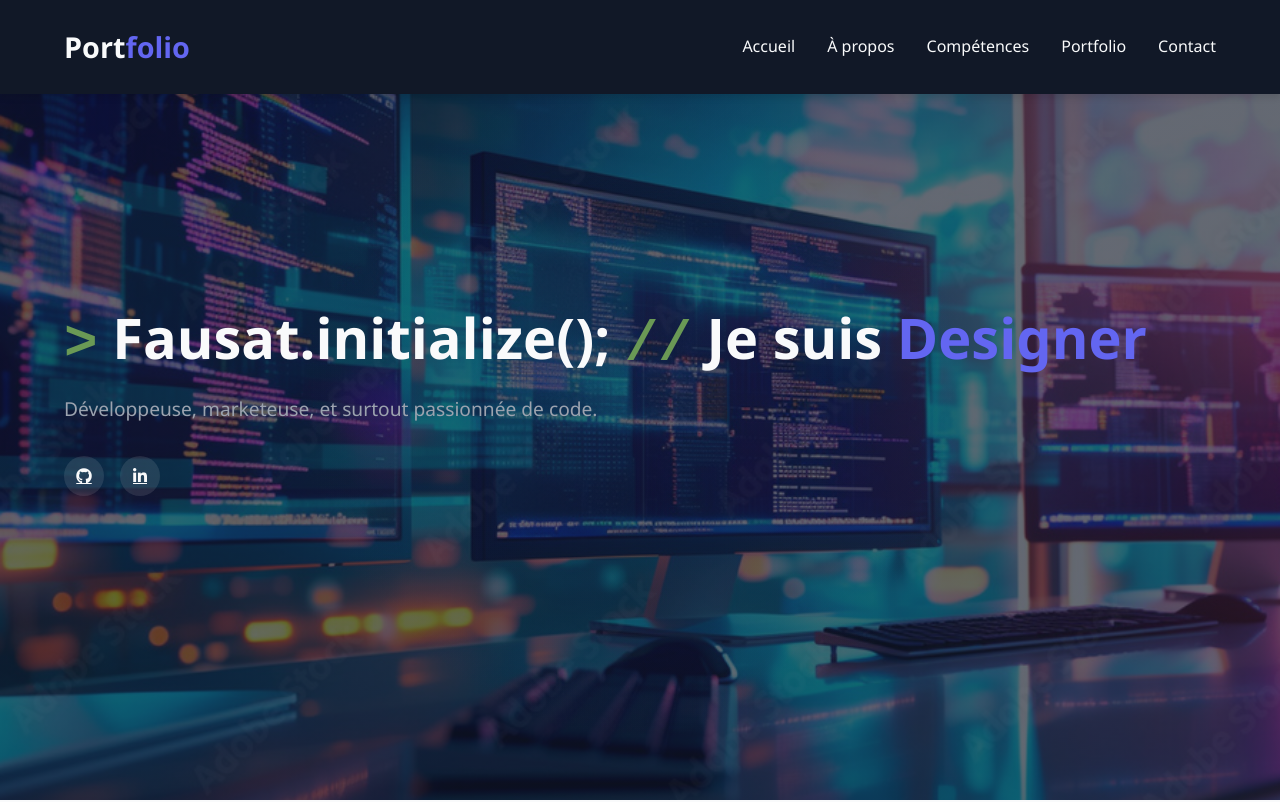
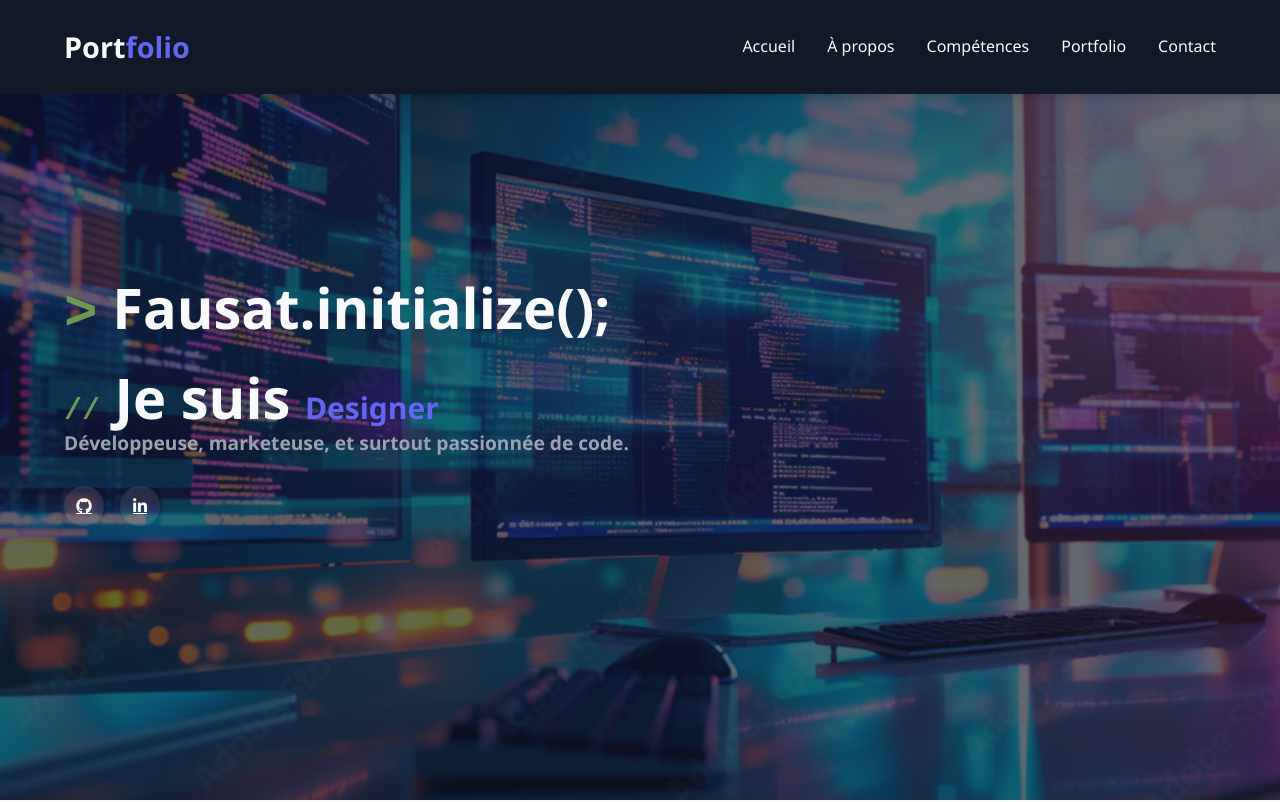
Before and after one commit to fausatu/MON_PORTEFOLIO, a plain HTML site: page index.html in a window 1280 px wide. Shown: the top 802 px of the page. Drawn offline with Linux system fonts and the light colour scheme.

```diff
--- a/index.html
+++ b/index.html
@@ -63,8 +63,8 @@
     <section class="hero" id="home">
         <div class="container">
             <div class="hero-content">
-                <h1><span style="color: #6a9955; font-family: 'Courier New', monospace;">&gt;</span> Fausat.initialize(); <span style="color: #6a9955; font-family: 'Courier New', monospace;">//</span> Je suis <span class="highlight typing" id="typing">Développeuse</span></h1>
-                <p>Développeuse, marketeuse, et surtout passionnée de code.</p>
+                <h1><span style="color: #6a9955; font-family: 'Courier New', monospace;">&gt;</span> Fausat.initialize();</h1><h1> <span style="color: #6a9955; font-family: 'Courier New', monospace; font-size : 30px">//</span> Je suis <span class="highlight typing" id="typing" style="font-size: 30px">Développeuse</span>
+                <p>Développeuse, marketeuse, et surtout passionnée de code.</p></h1>
                 <div class="social-icons">
                     <a href="https://github.com/fausatu" target="_blank" rel="noopener noreferrer"><i class="fab fa-github"></i></a>
                     <a href="https://www.linkedin.com/in/fausat-akintoyesé" target="_blank" rel="noopener noreferrer"><i class="fab fa-linkedin-in"></i></a>
```
Also changed, not shown: image/Akintayese Fausat.jpg.
